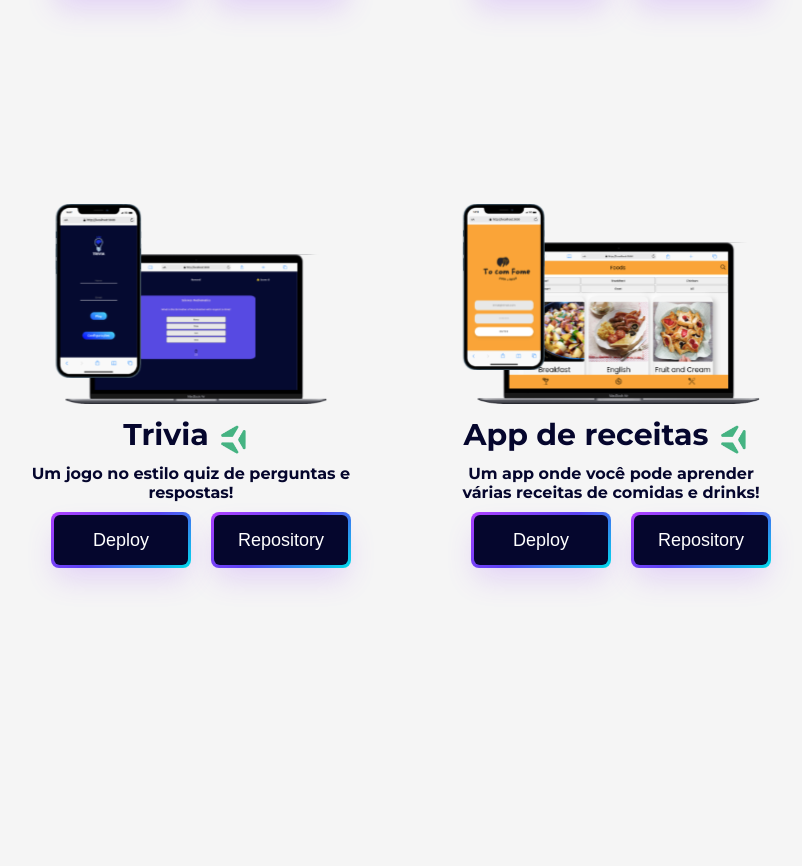
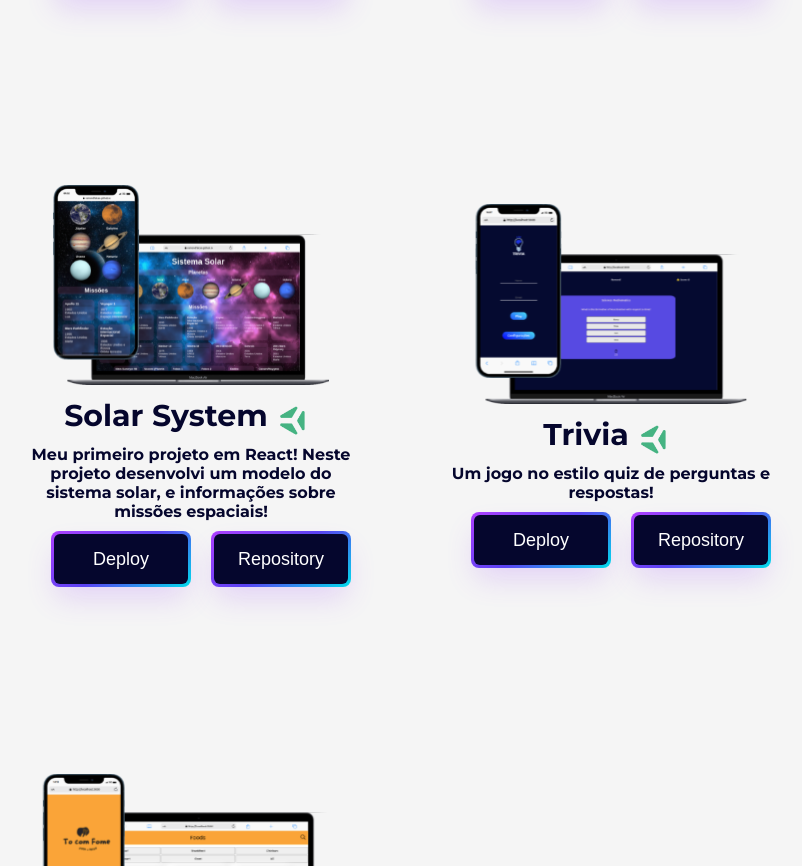
Before and after one commit to ramondfalcao/portifolio, a React (Create React App) app: page /works in a window 1280 px wide. Shown: the part 574-1440 px from the top of the page, without its empty margins (239-1041 px from the left). Before the commit the page ends 1240 px from the top, so only its background shows below. Built offline with nearby package versions, Linux system fonts and the light colour scheme.

Commit message:
Projeto Solar System Adicionado aos Works

```diff
--- a/src/data/index.js
+++ b/src/data/index.js
@@ -1,6 +1,7 @@
 import trybeWallet from '../assets/trybeWallet.svg';
 import tryunfo from '../assets/tryunfo.svg';
 import sizesAppDeReceitas from '../assets/sizesAppDeReceitas.svg';
+import solarSystem from '../assets/solarSystem.svg';
 import triviaProject from '../assets/triviaProject.svg';
 import iconGithub from '../assets/iconGithub.svg';
 
@@ -25,16 +26,16 @@ export const projects = [
     bloco: "frontend",
     tecs: ["react","js","html","css","redux"]
   },
-  // {
-  //   title: 'To-do-List',
-  //   description: 'Neste projeto foi desenvolvido um jogo no estilo Super Trunfo!',
-  //   img: tryunfo,
-  //   deploy: 'https://ramondfalcao.github.io/super-trunfo/',
-  //   repository: 'https://github.com/ramondfalcao/super-trunfo',
-  //   trybe: true,
-  //   bloco: "fundamentos",
-  //   tecs: ["react","js","html","css","redux"]
-  // },
+  {
+    title: 'Solar System',
+    description: 'Meu primeiro projeto em React! Neste projeto desenvolvi um modelo do sistema solar, e informações sobre missões espaciais!',
+    img: solarSystem,
+    deploy: 'https://ramondfalcao.github.io/solar-system/',
+    repository: 'https://github.com/ramondfalcao/solar-system/tree/master',
+    trybe: true,
+    bloco: "frontend",
+    tecs: ["react","js","html","css","redux"]
+  },
   {
     title: 'Trivia',
     description: 'Um jogo no estilo quiz de perguntas e respostas!',
```
Also changed, not shown: src/assets/solarSystem.svg (added).
